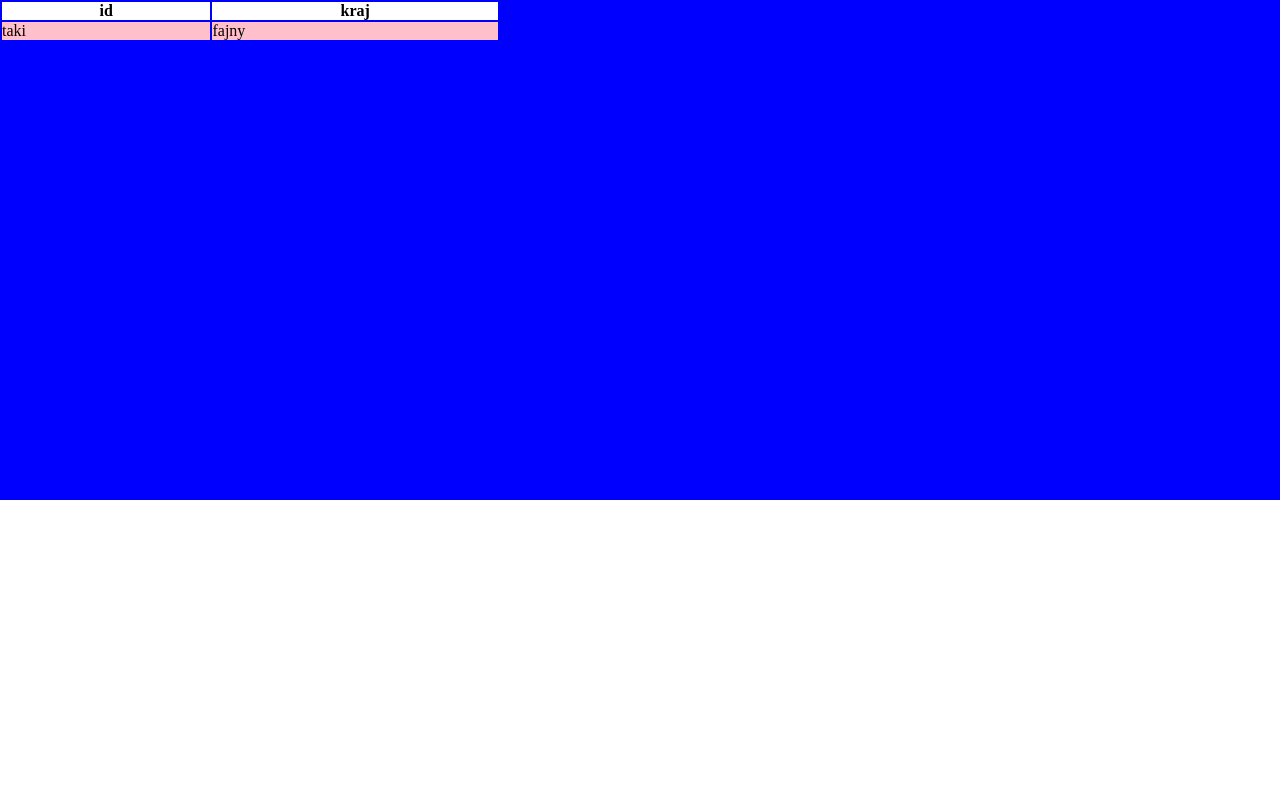
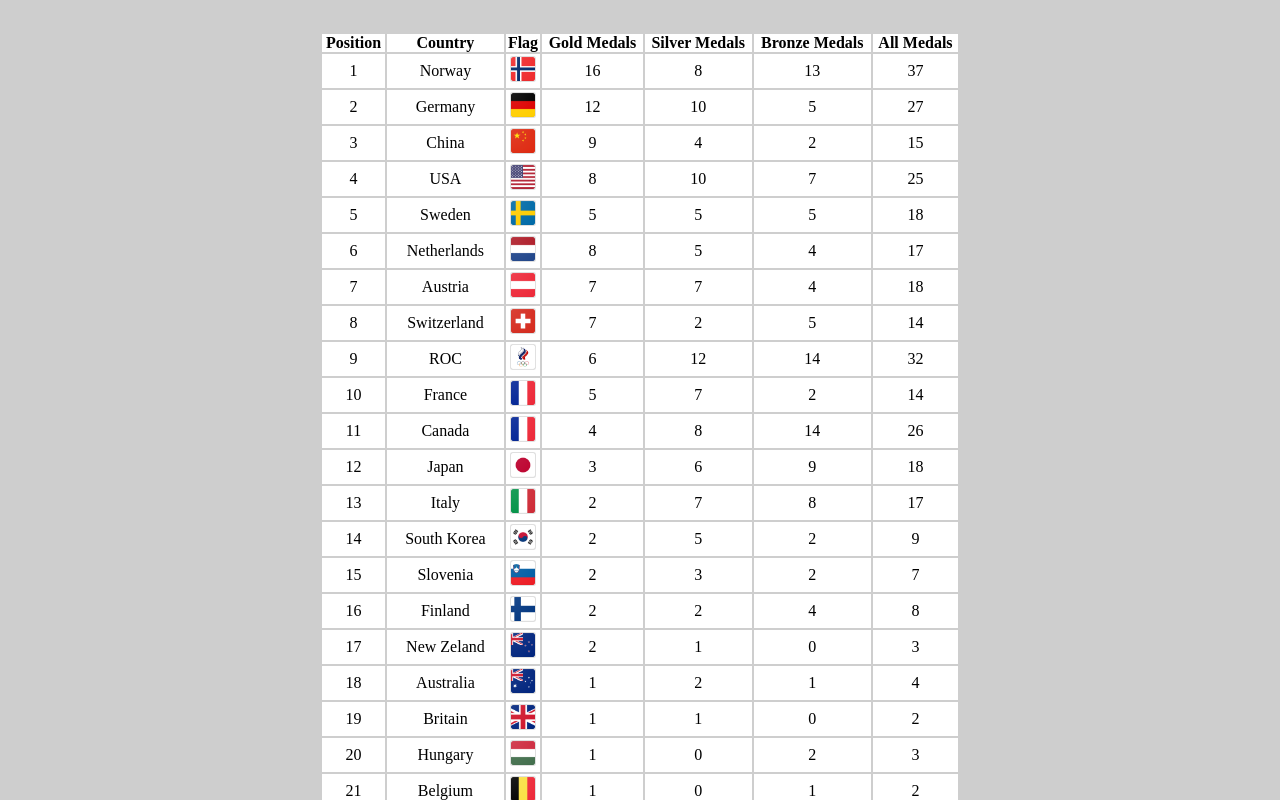
Before and after one commit to KarasJakub/Olympic-Stats, a Next.js app: page / in a window 1280 px wide. Shown: the top 800 px of the page. Built offline with nearby package versions, Linux system fonts and the light colour scheme.

Commit message:
added basic table content fetching

```diff
--- a/src/components/Table/Table.styled.ts
+++ b/src/components/Table/Table.styled.ts
@@ -1,12 +1,15 @@
 import styled from "styled-components";
 
-export const Test = styled.div`
+export const TableWrapper = styled.div`
     width: 100%;
-    height: 500px;
-    background-color: blue;
+    height: 100%;
+    background-color: #CECECE;
+    display: flex;
+    justify-content: center;
+    padding: 2rem 0;
 `
 export const Table = styled.table`
-    width: 500px;
+    width: 50%;
 `
 export const TableBody = styled.tbody`
 `
@@ -15,9 +18,10 @@ export const Row = styled.tr`
 
 `
 export const Headers = styled.th`
-    background-color: white;
+    background-color: #fff;
 `
 
 export const Cell = styled.td`
-    background-color: pink;
+    background-color: #fff;
+    text-align: center;
 `
--- a/src/components/Table/Table.tsx
+++ b/src/components/Table/Table.tsx
@@ -1,23 +1,43 @@
-import React from "react"
 import * as S from "src/components/Table/Table.styled"
+import MedalsEN from "src/data/MedalsContentRowsEN.json"
+import Image from "next/image"
 
 export default function Table() {
   return (
     <>
-      <S.Test>
+      <S.TableWrapper>
         <S.Table>
           <S.TableBody>
             <S.Row>
-              <S.Headers>id</S.Headers>
-              <S.Headers>kraj</S.Headers>
+              <S.Headers>Position</S.Headers>
+              <S.Headers>Country</S.Headers>
+              <S.Headers>Flag</S.Headers>
+              <S.Headers>Gold Medals</S.Headers>
+              <S.Headers>Silver Medals</S.Headers>
+              <S.Headers>Bronze Medals</S.Headers>
+              <S.Headers>All Medals</S.Headers>
             </S.Row>
-            <S.Row>
-              <S.Cell>taki</S.Cell>
-              <S.Cell>fajny</S.Cell>
-            </S.Row>
+            {MedalsEN.map(item => (
+              <S.Row key={item.id}>
+                <S.Cell>{item.id}</S.Cell>
+                <S.Cell>{item.country}</S.Cell>
+                <S.Cell>
+                  <Image
+                    src={item.image}
+                    alt={item.country}
+                    width={30}
+                    height={30}
+                  />
+                </S.Cell>
+                <S.Cell>{item.gold}</S.Cell>
+                <S.Cell>{item.silver}</S.Cell>
+                <S.Cell>{item.bronze}</S.Cell>
+                <S.Cell>{item.all}</S.Cell>
+              </S.Row>
+            ))}
           </S.TableBody>
         </S.Table>
-      </S.Test>
+      </S.TableWrapper>
     </>
   )
 }
--- a/src/pages/_app.tsx
+++ b/src/pages/_app.tsx
@@ -1,10 +1,14 @@
 import "@/styles/globals.css"
 import type { AppProps } from "next/app"
+import { ThemeProvider } from "styled-components"
+import theme from "src/styles/theme"
 
 export default function App({ Component, pageProps }: AppProps) {
   return (
     <>
-      <Component {...pageProps} />
+      <ThemeProvider theme={theme}>
+        <Component {...pageProps} />
+      </ThemeProvider>
     </>
   )
 }
```
